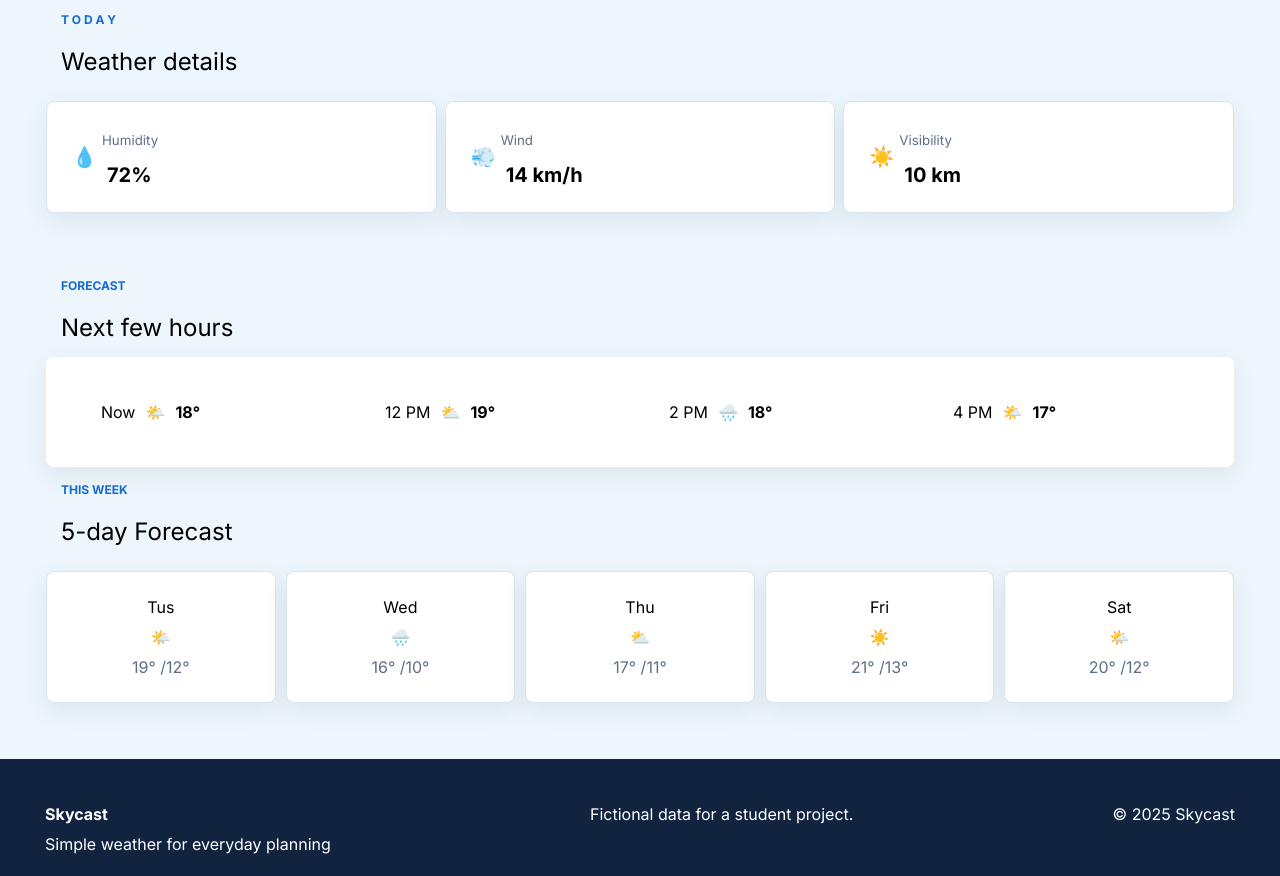
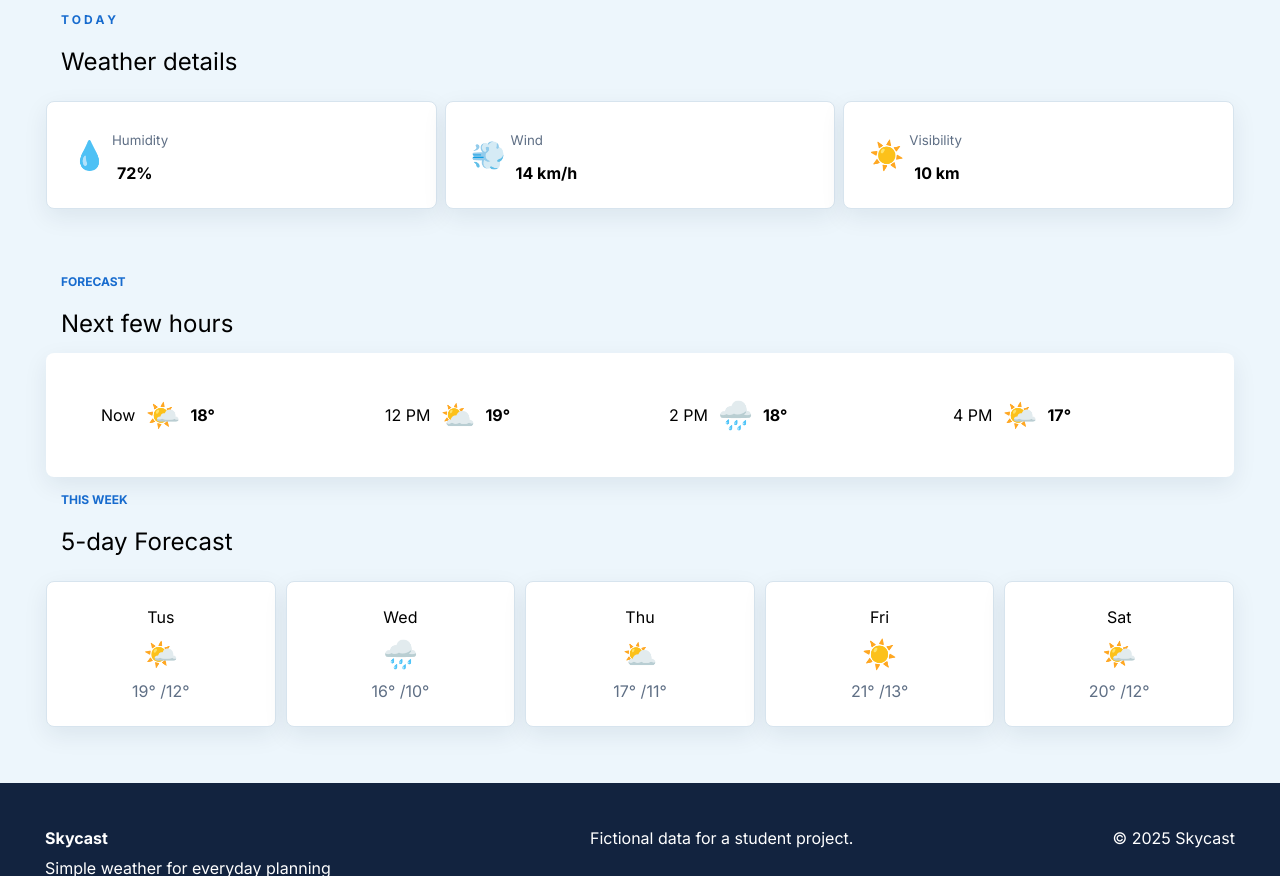
Before and after one commit to sondosalrahbi-prog/practice8.1, a plain HTML site: page index.html in a window 1280 px wide. Shown: the part 520-1396 px from the top of the page. Drawn offline with Linux system fonts and the light colour scheme.

Commit message:
maybe-last-update

```diff
--- a/index.html
+++ b/index.html
@@ -65,14 +65,14 @@
             <div class="cards ">
                 <div class="card details">
 
-                    <p>💧</p>
+                    <p class="icons">💧</p>
                     <div>
                         <small>Humidity</small>
                         <p>72%</p>
                     </div>
                 </div>
                 <div class="card details">
-                    <p>💨</p>
+                    <p class="icons">💨</p>
                     <div>
 
 
@@ -81,7 +81,7 @@
                     </div>
                 </div>
                 <div class="card details">
-                    <p>☀️</p>
+                    <p class="icons">☀️</p>
                     <div>
                         <small>Visibility</small>
                         <p>10 km</p>
@@ -100,22 +100,22 @@
                 <div class="cards card-next-details ">
                     <div class="card next-details">
                         <p>Now</p>
-                        <p>🌤️</p>
+                        <p class="icons">🌤️</p>
                         <p class="p"><b>18°</b></p>
                     </div>
                     <div class="card next-details">
                         <p>12 PM</p>
-                        <p>⛅</p>
+                        <p class="icons">⛅</p>
                         <p class="p"><b>19°</b></p>
                     </div>
                     <div class="card next-details">
                         <p>2 PM</p>
-                        <p>🌧️</p>
+                        <p class="icons">🌧️</p>
                         <p class="p"><b>18°</b></p>
                     </div>
                     <div class="card next-details">
                         <p>4 PM</p>
-                        <p>🌤️</p>
+                        <p class="icons">🌤️</p>
                         <p class="p"><b>17°</b></p>
                     </div>
                 </div>
@@ -132,27 +132,27 @@
             <div class="this-week">
                 <div class="card card-week">
                     <p>Tus</p>
-                    <p>🌤️</p>
+                    <p class="icons">🌤️</p>
                     <p class="week-p">19° /12° </p>
                 </div>
                 <div class="card card-week">
                     <p>Wed</p>
-                    <p>🌧️</p>
+                    <p class="icons">🌧️</p>
                     <p class="week-p">16° /10° </p>
                 </div>
                 <div class="card card-week">
                     <p>Thu</p>
-                    <p>⛅</p>
+                    <p class="icons">⛅</p>
                     <p class="week-p">17° /11° </p>
                 </div>
                 <div class="card card-week">
                     <p>Fri</p>
-                    <p>☀️</p>
+                    <p class="icons">☀️</p>
                     <p class="week-p">21° /13° </p>
                 </div>
                 <div class="card card-week">
                     <p>Sat</p>
-                    <p>🌤️</p>
+                    <p class="icons">🌤️</p>
                     <p class="week-p">20° /12° </p>
                 </div>
             </div>
--- a/style.css
+++ b/style.css
@@ -158,7 +158,7 @@ small {
 
 .Weather-img {
     width: 64px;
-    height: 96px;
+
     font-size: 64px;
 }
 
@@ -170,7 +170,9 @@ small {
     font-size: 24px;
     color: var(--darkblue);
 }
-
+.icons{
+    font-size: 28px;
+}
 .Weather-details {
     padding: 40px 0;
 }
@@ -182,7 +184,7 @@ small {
     width: 100%;
 }
 .card.details p{
-    font-size: 20px;
+
     font-weight: bold;
 
 }
@@ -297,7 +299,7 @@ p {
 }
 
 
-@media screen and (max-width:700px) {
+@media screen and (max-width:800px) {
 
     .header {
         flex-wrap: wrap;
@@ -359,6 +361,7 @@ p {
     }
     .next-details{
         justify-content: space-between;
+        flex-direction: column;
     }
     .card-week{
         justify-content: space-between;
@@ -377,11 +380,3 @@ p {
     }
 
 }
-@media screen and (max-width:420px) {
- .next-details{
-       flex-direction: column;
-
-
-    }
-
-}
```
